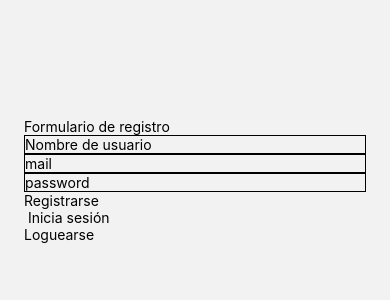
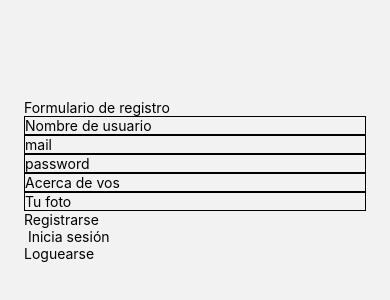
Before and after one commit to MarianoMendelsohn/react-native, a React Native app: screen /Register in a window 390 px wide. Shown: the part 242-542 px from the top of the page. Built offline with nearby package versions, Linux system fonts and the light colour scheme; no server answers.

Commit message:
correcciones detalle

```diff
--- a/src/screens/Posts/Posts.js
+++ b/src/screens/Posts/Posts.js
@@ -47,7 +47,7 @@ class Posts extends Component {
               <View>
                 <TextInput
                     keyboardType='default'
-                    onChangeText={text => this.setState({description:text})}
+                    onChangeText={text => this.setState({descripcion:text})}
                     value={this.state.descripcion}
                     style={styles.input}
                     placeholder='Deja tu descripcion'
--- a/src/screens/Register/Register.js
+++ b/src/screens/Register/Register.js
@@ -19,6 +19,8 @@ class Register extends Component {
                 db.collection('usuarios').add({
                     mail: mail,
                     usuario: usuario,
+                    miniBio: miniBio,
+                    fotoDePerfil: this.state.imagenURL,
                     createdAt: Date.now()
                 })
             )
@@ -54,6 +56,21 @@ class Register extends Component {
                 value={this.state.password}
                 secureTextEntry={true}
             />
+             <TextInput
+                style={styles.input}
+                placeholder='Acerca de vos'
+                keyboardType='default'
+                onChangeText={text => this.setState({miniBio: text})}
+                value={this.state.miniBio}
+            />
+             <TextInput
+                style={styles.input}
+                placeholder='Tu foto'
+                keyboardType='default'
+                onChangeText={text => this.setState({imagenURL:text})}
+                value={this.state.fotoDePerfil}
+            />
+
             <View>
                 <TouchableOpacity onPress={()=> this.registrandoUsuario(this.state.usuario, this.state.mail, this.state.password)}>
                     <Text>Registrarse</Text>
```
